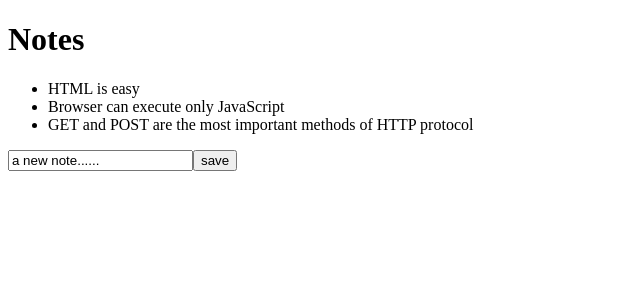
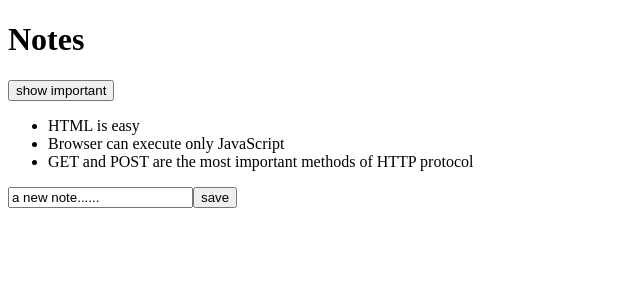
Before and after one commit to zzsealy/fullstackopen, a React (Create React App) app in the folder part1/: page / in a window 1280 px wide. Shown: the top 300 px of the page, without its empty margins (0-640 px from the left). Built offline with nearby package versions, Linux system fonts and the light colour scheme.

Commit message:
wip: 条件表达式

```diff
--- a/part1/src/App.js
+++ b/part1/src/App.js
@@ -7,6 +7,7 @@
 const App = (props) => {
   const [notes, setNotes] = useState(props.notes)
   const [newNote, setNewNote] = useState('a new note......')
+  const [showAll, setShowAll] = useState(true)
 
   const addNote = (event) => {
     event.preventDefault()
@@ -14,7 +15,7 @@
     const noteObject = {
       content: newNote,
       date: new Date().toISOString(),
-      important: Math.random() < 0.5,
+      important: true,
       id: notes.length + 1
     }
     setNotes(notes.concat(noteObject))
@@ -26,11 +27,18 @@
     setNewNote(event.target.value)  // event.target.value 指的是该元素的输入值
   }
 
+  const notesToShow = showAll ? notes : notes.filter(note => note.important)
+
   return (
     <div>
       <h1>Notes</h1>
+      <div>
+        <button onClick={() => setShowAll(!showAll)}>
+          show {showAll? "important": "All"}
+        </button>
+      </div>
       <ul>
-        {notes.map(note =>
+        {notesToShow.map(note =>
           <Note key={note.id} note={note} />
         )}
       </ul>
```
